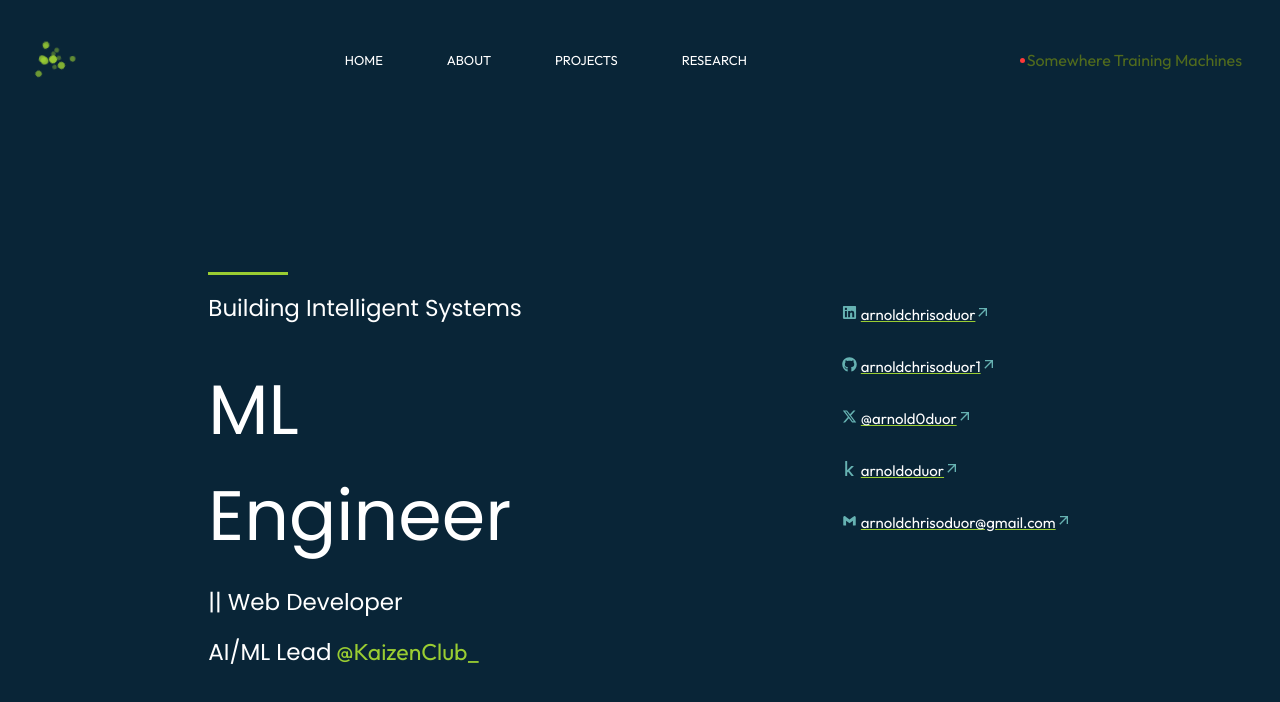
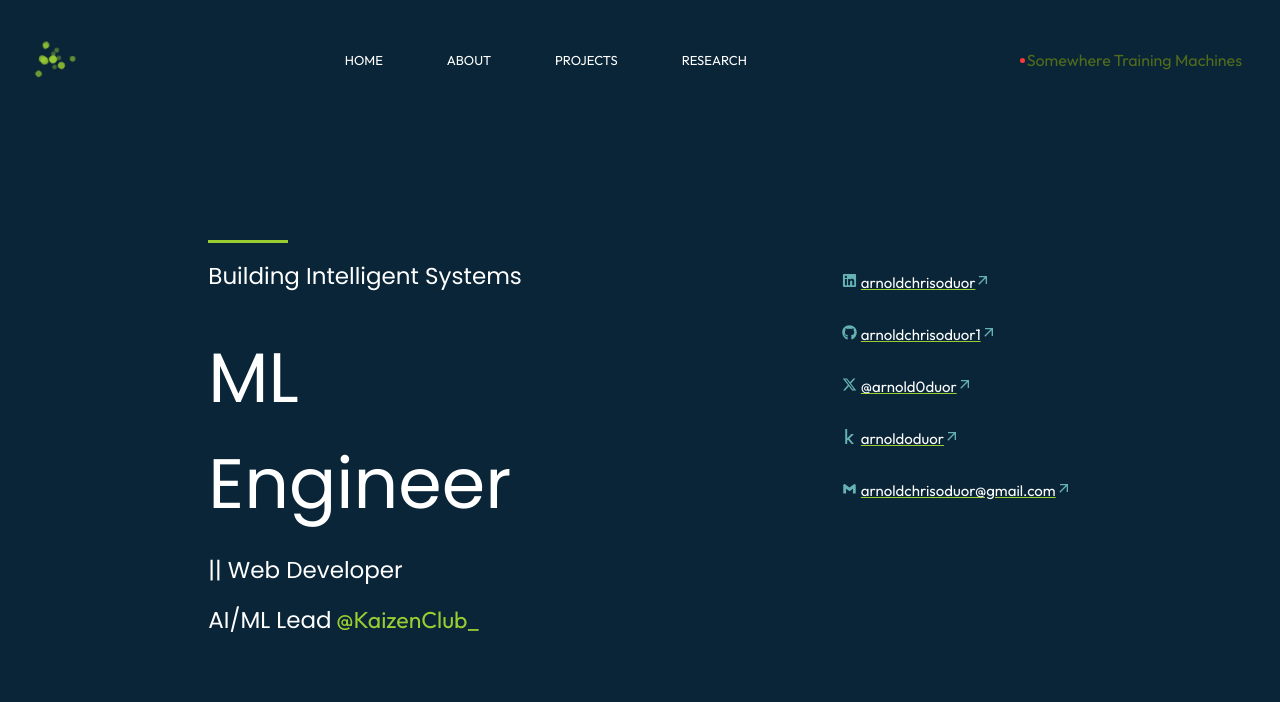
Before and after one commit to arnoldchrisoduor1/portfolio, a React (Vite) app: page / in a window 1280 px wide. Shown: the top 702 px of the page. Built offline with nearby package versions, Linux system fonts and the light colour scheme.

Commit message:
Changed the hero margin top

```diff
--- a/src/components/Hero/hero.css
+++ b/src/components/Hero/hero.css
@@ -13,7 +13,7 @@
 }
 
 .hero__container{
-    margin-top: 10rem;
+    margin-top: 7rem;
     display: flex;
     justify-content: space-around;
 }
@@ -230,7 +230,7 @@
 
 @media screen and (min-height: 600px) and (min-width: 1024px) {
     .hero__container{
-        margin-top: 10rem;
+        margin-top: 8rem;
         display: flex;
         justify-content: space-around;
         flex-direction: row;
```
